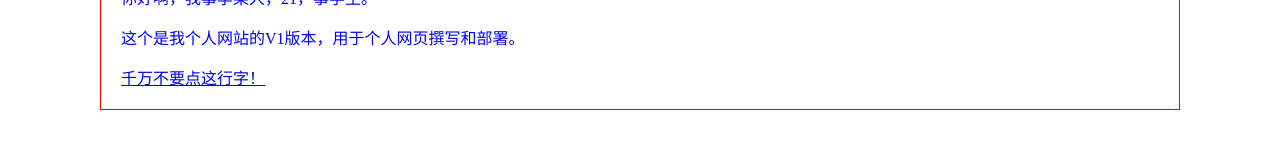
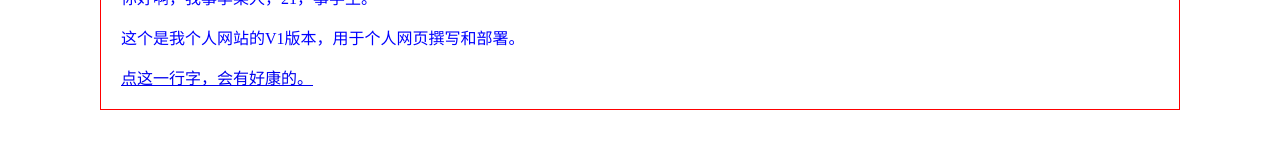
Before and after one commit to WDNMD2001/wdnmd2001.github.io, a plain HTML site: page index.html in a window 1280 px wide. Shown: the part 471-620 px from the top of the page. Drawn offline with Linux system fonts and the light colour scheme.

Commit message:
Update index.html

```diff
--- a/index.html
+++ b/index.html
@@ -40,7 +40,7 @@
     <p>这是<b>RE01</b>系列课程的演示</p>
     <p>你好啊，我事李某人，21，事学生。</p>
     <p>这个是我个人网站的V1版本，用于个人网页撰写和部署。</p>
-    <a href="./每日一骗 - Compressed with FlexClip.mp4">千万不要点这行字！</a>
+    <a href="./每日一骗 - Compressed with FlexClip.mp4">点这一行字，会有好康的。</a>
 
 
 </body></html>
```
